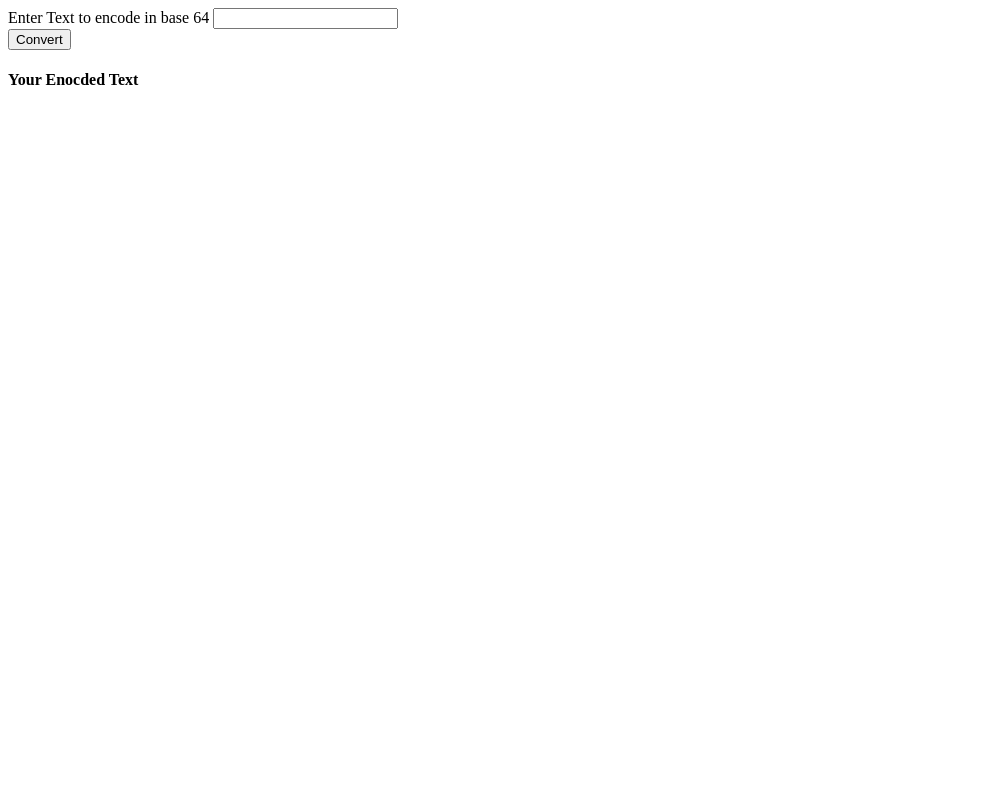
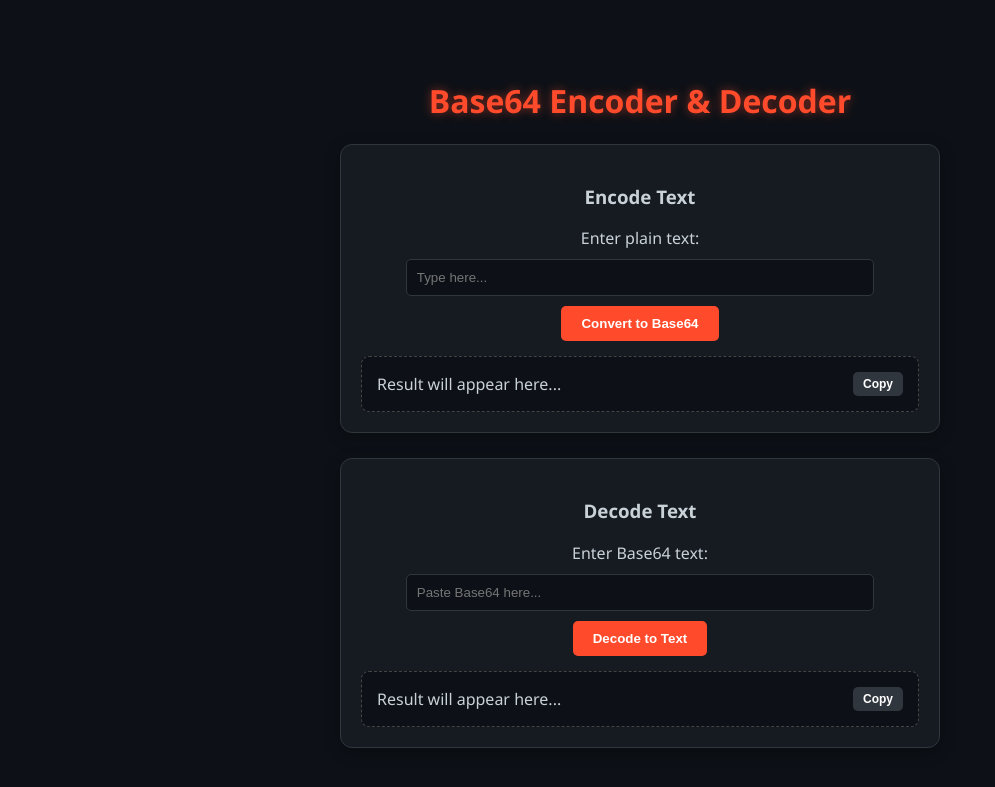
Before and after one commit to prajapatiHardik2008/h-24, a Flask app: page /base64_tool in a window 1280 px wide. Shown: the top 787 px of the page, without its empty margins (0-995 px from the left). Run offline with Flask 3, Linux system fonts and the light colour scheme.

Commit message:
UI updated: Added dark theme and copy button

```diff
--- a/app.py
+++ b/app.py
@@ -6,6 +6,10 @@ def encodebase64(text):
     text = pybase64.encodebytes(text)
     text = text.decode()
     return text
+
+def decodebase64(text):
+    DecodeText = pybase64.b64decode(text)
+    return DecodeText.decode()
 
 app = Flask(__name__)
 
@@ -30,5 +34,16 @@ def base64Enod():
         return jsonify({"EncodedText": EText})
     except:
         return jsonify({"EncodedText": "Something went wrong !"})
+
+@app.route('/base64D',methods=['POST'])
+def base64Deco():
+    data = request.get_json()
+    encText = data.get('encText')
+    try:
+        DecodeText = decodebase64(encText)
+        return jsonify({"DecodedText":DecodeText})
+    except:
+        return jsonify({"DecodedText": "Something went wrong !"})
+
 if __name__ == '__main__':
     app.run(host='0.0.0.0', port=5000, debug=True)
--- /dev/null
+++ b/static/base64.css
@@ -0,0 +1,67 @@
+body {
+    background-color: #0d1117;
+    color: #c9d1d9;
+    font-family: 'Segoe UI', Tahoma, Geneva, Verdana, sans-serif;
+    display: flex;
+    justify-content: center;
+    padding-top: 50px;
+}
+
+.container {
+    width: 90%;
+    max-width: 600px;
+    text-align: center;
+}
+
+h1 { color: #ff4b2b; text-shadow: 0 0 10px rgba(255, 75, 43, 0.5); }
+
+.card {
+    background: #161b22;
+    padding: 20px;
+    border-radius: 12px;
+    margin-bottom: 25px;
+    border: 1px solid #30363d;
+    box-shadow: 0 4px 15px rgba(0,0,0,0.3);
+}
+
+input {
+    width: 80%;
+    padding: 10px;
+    margin: 10px 0;
+    background: #0d1117;
+    border: 1px solid #30363d;
+    color: white;
+    border-radius: 5px;
+}
+
+button {
+    background: #ff4b2b;
+    color: white;
+    border: none;
+    padding: 10px 20px;
+    border-radius: 5px;
+    cursor: pointer;
+    font-weight: bold;
+    transition: 0.3s;
+}
+
+button:hover { background: #ff416c; transform: scale(1.05); }
+
+.result-box {
+    margin-top: 15px;
+    padding: 15px;
+    background: #0d1117;
+    border-radius: 8px;
+    display: flex;
+    justify-content: space-between;
+    align-items: center;
+    border: 1px dashed #444;
+}
+
+.copy-btn {
+    background: #30363d;
+    font-size: 12px;
+    padding: 5px 10px;
+}
+
+.copy-btn:hover { background: #58a6ff; }
--- a/static/base64.js
+++ b/static/base64.js
@@ -3,7 +3,6 @@ let encode= document.querySelector("#encodebase64");
 async function Encode()
 {
     const plainText = document.querySelector('#enb64').value;
-    console.log(plainText)
     const response = await fetch('/base64E',
         {
             "method":"POST",
@@ -17,3 +16,30 @@ async function Encode()
     let result = document.querySelector("#enresult")
     result.innerText = encodedText;
 }
+
+
+let decode = document.querySelector("#decode-btn");
+
+async function Decode() {
+    const encText = document.querySelector("#decodeText").value;
+    console.log(encText); // remove after testing
+    const response = await fetch('/base64D',{
+        "method":"POST",
+        "headers":{
+            "Content-Type":"application/json"
+        },
+        "body":JSON.stringify({"encText":encText})
+    });
+    const data = await response.json();
+    let Decode_Text = data.DecodedText;
+    let result = document.querySelector("#decoresult");
+    result.innerText = Decode_Text;
+
+};
+// Copy Function
+function copyToClipboard(elementId) {
+    const text = document.getElementById(elementId).innerText;
+    navigator.clipboard.writeText(text).then(() => {
+        alert("Copied to clipboard!");
+    });
+}
--- a/templates/base64.html
+++ b/templates/base64.html
@@ -3,18 +3,38 @@
 <head>
     <meta charset="UTF-8">
     <meta name="viewport" content="width=device-width, initial-scale=1.0">
-    <title>Document</title>
+    <title>H-24 | Base64 Tool</title>
+    <link rel="stylesheet" href="{{ url_for('static', filename='base64.css') }}">
 </head>
 <body>
-    <div id="encoding">
-        <label for="enb64" >Enter Text to encode in base 64 </label>
-        <input type="text" id="enb64">
-        <br>
-        <button id="encodebase64" onclick="Encode()">Convert</button>
+    <div class="container">
+        <h1>Base64 Encoder & Decoder</h1>
+
+        <div class="card">
+            <h3>Encode Text</h3>
+            <label for="enb64">Enter plain text:</label>
+            <input type="text" id="enb64" placeholder="Type here...">
+            <button id="encodebase64" onclick="Encode()">Convert to Base64</button>
+
+            <div class="result-box">
+                <span id="enresult">Result will appear here...</span>
+                <button class="copy-btn" onclick="copyToClipboard('enresult')">Copy</button>
+            </div>
+        </div>
+
+        <div class="card">
+            <h3>Decode Text</h3>
+            <label for="decodeText">Enter Base64 text:</label>
+            <input type="text" id="decodeText" placeholder="Paste Base64 here...">
+            <button id="decode-btn" onclick="Decode()">Decode to Text</button>
+
+            <div class="result-box">
+                <span id="decoresult">Result will appear here...</span>
+                <button class="copy-btn" onclick="copyToClipboard('decoresult')">Copy</button>
+            </div>
+        </div>
     </div>
-    <h4>Your Enocded Text </h4>
-    <div id="enresult">
-    </div>
+
     <script src="{{ url_for('static', filename='base64.js') }}"></script>
 </body>
 </html>
--- a/templates/index.html
+++ b/templates/index.html
@@ -45,6 +45,11 @@
                 </div>
                 <button class="btn-tool disabled">Coming Soon</button>
             </div>
+            <div class="tool-card">
+                <div class="tool-info">
+                    <h3></h3>
+                </div>
+            </div>
         </section>
     </main>
 
```
